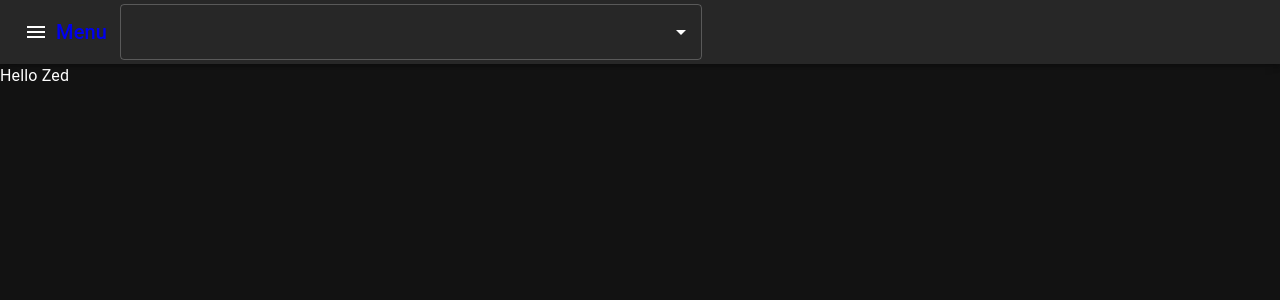
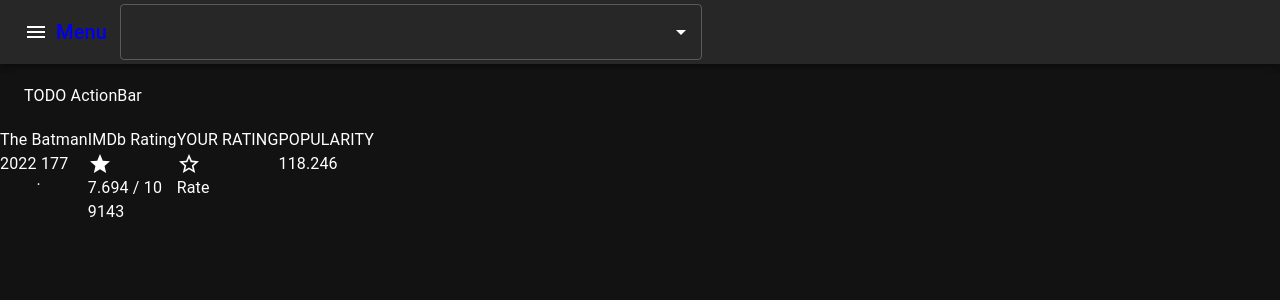
Before and after one commit to zafaralam2608/moviedb, a React (Create React App) app: page /title in a window 1280 px wide. Shown: the top 300 px of the page. Built offline with nearby package versions, Linux system fonts and the light colour scheme.

Commit message:
Impl title bar

```diff
--- a/src/main/component/index.tsx
+++ b/src/main/component/index.tsx
@@ -2,6 +2,8 @@
 import React from 'react'
 import { darkTheme } from '../constant/theme'
 import Header from './header'
+import { RouterProvider } from 'react-router-dom'
+import router from '../../router'
 
 const App: React.FC = () => {
   return (
@@ -9,7 +11,7 @@
       <CssBaseline />
       <Header />
       <Toolbar />
-      <div>Hello Zed</div>
+      <RouterProvider router= {router} />
     </ThemeProvider>
   )
 }
--- /dev/null
+++ b/src/main/component/movie/index.tsx
@@ -0,0 +1,13 @@
+import { Grid } from '@mui/material'
+import React from 'react'
+import Top from './top'
+
+const Movie: React.FC = () => {
+  return (
+    <Grid container>
+      <Top />
+    </Grid>
+  )
+}
+
+export default Movie
--- /dev/null
+++ b/src/main/component/movie/top/TitleBar.tsx
@@ -0,0 +1,42 @@
+import React from 'react'
+import { Stack, Typography } from '@mui/material'
+import Grid from '@mui/material/Unstable_Grid2'
+import { Grade, StarBorder } from '@mui/icons-material'
+import { movieDetails } from '../../../constant/data'
+
+const TitleBar: React.FC = () => {
+  return (
+    <Grid container>
+      <Grid container direction='column'>
+        <Grid>
+          <Typography>{movieDetails.original_title}</Typography>
+        </Grid>
+        <Grid>
+          <Stack direction='row' divider={<p> . </p>}>
+            <Typography>{movieDetails.release_date.split('-')[0]}</Typography>
+            <Typography>{movieDetails.runtime}</Typography>
+          </Stack>
+        </Grid>
+      </Grid>
+      <Grid container>
+        <Grid container direction='column'>
+          <Typography>IMDb Rating</Typography>
+          <Grade />
+          <Typography>{movieDetails.vote_average} / 10</Typography>
+          <Typography>{movieDetails.vote_count}</Typography>
+        </Grid>
+        <Grid container direction='column'>
+          <Typography>YOUR RATING</Typography>
+          <StarBorder />
+          <Typography>Rate</Typography>
+        </Grid>
+        <Grid container direction='column'>
+          <Typography>POPULARITY</Typography>
+          <Typography>{movieDetails.popularity}</Typography>
+        </Grid>
+      </Grid>
+    </Grid>
+  )
+}
+
+export default TitleBar
--- /dev/null
+++ b/src/main/component/movie/top/index.tsx
@@ -0,0 +1,17 @@
+import React from 'react'
+import Grid from '@mui/material/Unstable_Grid2'
+import ActionBar from './ActionBar'
+import TitleBar from './TitleBar'
+
+const Top: React.FC = () => {
+  return (
+    <Grid container justifyContent="center">
+      <Grid container direction="column" width="1280px">
+        <ActionBar />
+        <TitleBar />
+      </Grid>
+    </Grid>
+  )
+}
+
+export default Top
--- a/src/main/constant/data.jsx
+++ b/src/main/constant/data.jsx
@@ -418,6 +418,88 @@
   total_results: 132
 }
 
+export const movieDetails = {
+  adult: false,
+  backdrop_path: '/b0PlSFdDwbyK0cf5RxwDpaOJQvQ.jpg',
+  belongs_to_collection: {
+    id: 948485,
+    name: 'The Batman Collection',
+    poster_path: '/tuzKA9K5Ae9IzaA0R9oAgbyhAI3.jpg',
+    backdrop_path: '/qS2ViQwlWUECiAdkIuEaJZoq0QW.jpg'
+  },
+  budget: 185000000,
+  genres: [
+    {
+      id: 80,
+      name: 'Crime'
+    },
+    {
+      id: 9648,
+      name: 'Mystery'
+    },
+    {
+      id: 53,
+      name: 'Thriller'
+    }
+  ],
+  homepage: 'https://www.thebatman.com',
+  id: 414906,
+  imdb_id: 'tt1877830',
+  original_language: 'en',
+  original_title: 'The Batman',
+  overview: 'In his second year of fighting crime, Batman uncovers corruption in Gotham City that connects to his own family while facing a serial killer known as the Riddler.',
+  popularity: 118.246,
+  poster_path: '/74xTEgt7R36Fpooo50r9T25onhq.jpg',
+  production_companies: [
+    {
+      id: 101405,
+      logo_path: null,
+      name: '6th & Idaho',
+      origin_country: 'US'
+    },
+    {
+      id: 119245,
+      logo_path: '/6F45uVsKpNYANcWvplyhgIFezFU.png',
+      name: 'Dylan Clark Productions',
+      origin_country: 'US'
+    },
+    {
+      id: 128064,
+      logo_path: '/13F3Jf7EFAcREU0xzZqJnVnyGXu.png',
+      name: 'DC Films',
+      origin_country: 'US'
+    },
+    {
+      id: 174,
+      logo_path: '/zhD3hhtKB5qyv7ZeL4uLpNxgMVU.png',
+      name: 'Warner Bros. Pictures',
+      origin_country: 'US'
+    }
+  ],
+  production_countries: [
+    {
+      iso_3166_1: 'US',
+      name: 'United States of America'
+    }
+  ],
+  release_date: '2022-03-01',
+  revenue: 771000000,
+  runtime: 177,
+  spoken_languages: [
+    {
+      english_name: 'English',
+      iso_639_1: 'en',
+      name: 'English'
+    }
+  ],
+  status: 'Released',
+  tagline: 'Unmask the truth.',
+  title: 'The Batman',
+  video: false,
+  vote_average: 7.694,
+  vote_count: 9143
+}
+
 export const IMAGE_URL = 'https://image.tmdb.org/t/p/w500'
 
 export const IMAGE_URL_ORI = 'https://image.tmdb.org/t/p/original'
--- /dev/null
+++ b/src/router.tsx
@@ -0,0 +1,11 @@
+import React from 'react'
+import Movie from './main/component/movie'
+import { createBrowserRouter } from 'react-router-dom'
+
+const routes = [{
+  path: '/title', element: <Movie />
+}]
+
+const router = createBrowserRouter(routes)
+
+export default router
```
Also changed, not shown: src/main/component/movie/index.jsx (deleted, +0 -47 lines), src/main/component/movie/top/TitleBar.jsx (deleted, +0 -27 lines), src/main/component/movie/top/index.jsx (deleted, +0 -19 lines), src/main/interfaces/movie.tsx (added, +56 -0 lines).
